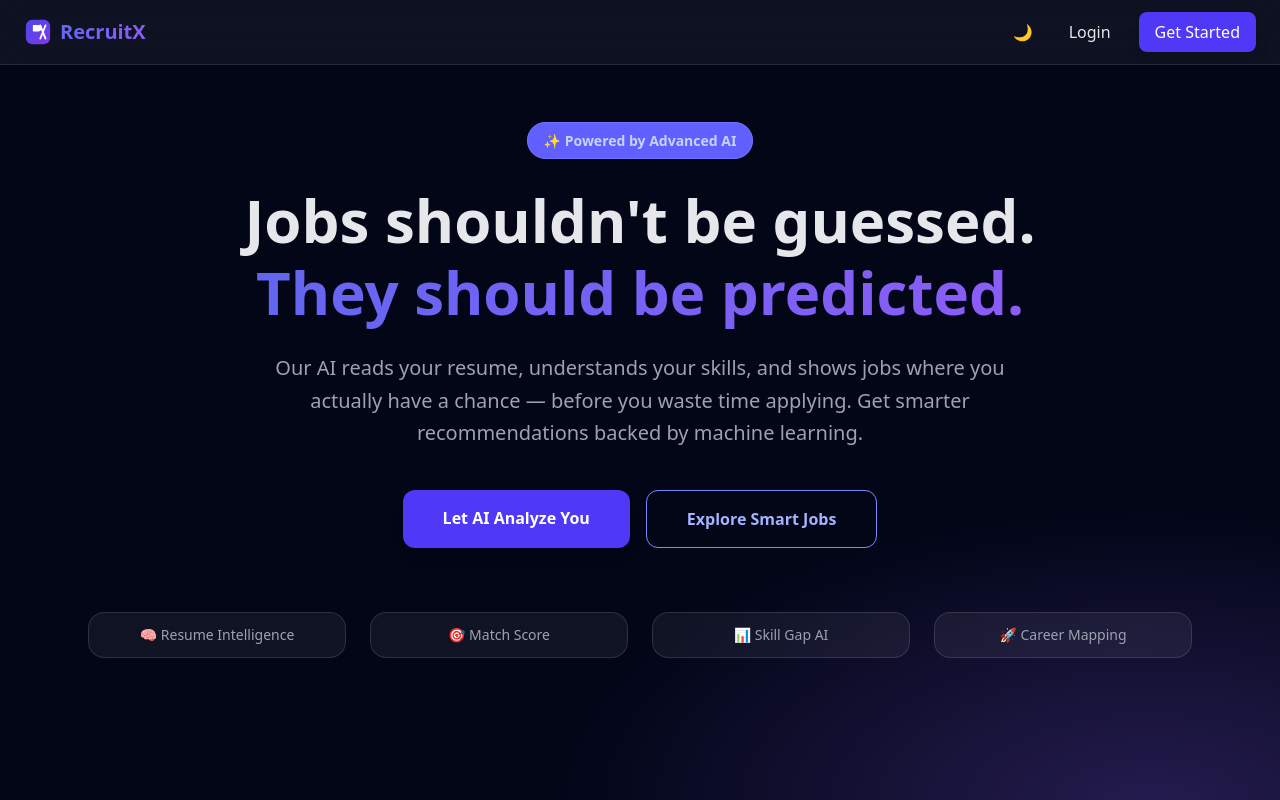
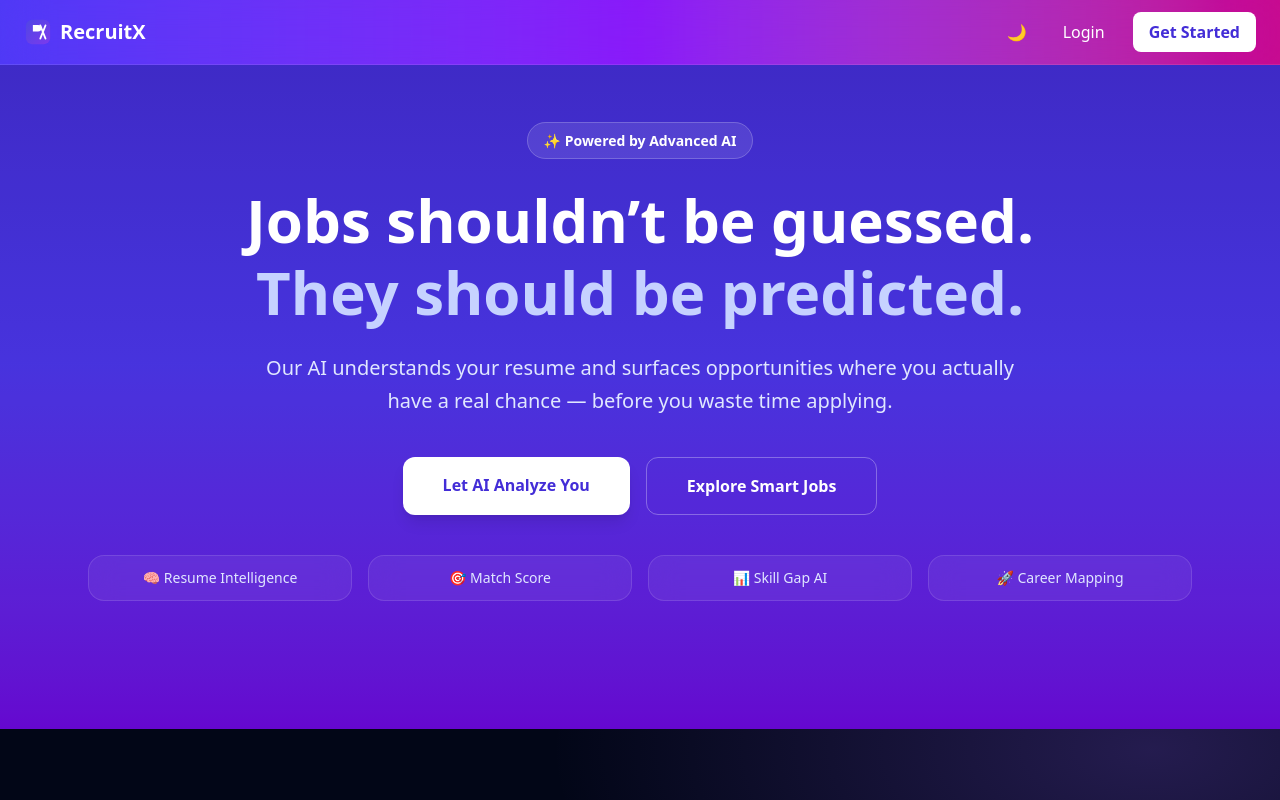
Before and after one commit to gauravbatham-tech/AI-powered-Job-Portal-, a Next.js app: page / in a window 1280 px wide. Shown: the top 800 px of the page. Built offline with nearby package versions, Linux system fonts and the light colour scheme; no server answers.

Commit message:
updated ui

```diff
--- a/src/app/page.js
+++ b/src/app/page.js
@@ -17,46 +17,65 @@ export default function Home() {
     <div className="min-h-screen ai-bg">
 
       {/* ===== HERO SECTION ===== */}
-      <section className="px-4 sm:px-6 py-16 sm:py-24 lg:py-32 text-center max-w-6xl mx-auto relative z-10">
+      <section className="relative overflow-hidden">
+
+        <div className="absolute inset-0 bg-gradient-to-b from-indigo-700 via-indigo-600 to-violet-700"></div>
+
+        <div className="absolute inset-0 bg-black/10"></div>
+
+        <div className="relative z-10 px-4 sm:px-6 py-16 sm:py-24 lg:py-32 text-center max-w-6xl mx-auto">
+
           <div className="mb-6 sm:mb-8 inline-block">
-          <span className="px-3 sm:px-4 py-1 sm:py-2 rounded-full bg-indigo-500 border border-indigo-400/50 text-indigo-200 text-xs sm:text-sm font-semibold">
+            <span className="px-4 py-2 rounded-full
+        bg-white/10 border border-white/20
+        text-white text-xs sm:text-sm font-semibold
+      ">
               ✨ Powered by Advanced AI
             </span>
           </div>
 
-        <h1 className="text-3xl sm:text-4xl lg:text-5xl xl:text-6xl font-extrabold leading-tight mb-4 sm:mb-6">
-          Jobs shouldn't be guessed. <br className="hidden sm:block" />
-          <span className="gradient-text">They should be predicted.</span>
+          <h1 className="text-3xl sm:text-4xl lg:text-5xl xl:text-6xl font-extrabold leading-tight mb-4 sm:mb-6 text-white">
+            Jobs shouldn’t be guessed. <br className="hidden sm:block" />
+            <span className="text-indigo-200">They should be predicted.</span>
           </h1>
 
-        <p className="text-base sm:text-lg lg:text-xl muted max-w-3xl mx-auto mb-6 sm:mb-10 px-2 leading-relaxed">
-          Our AI reads your resume, understands your skills, and shows jobs where you
-          actually have a chance — before you waste time applying. Get smarter recommendations backed by machine learning.
+          <p className="text-base sm:text-lg lg:text-xl text-indigo-100 max-w-3xl mx-auto mb-6 sm:mb-10 leading-relaxed">
+            Our AI understands your resume and surfaces opportunities where you
+            actually have a real chance — before you waste time applying.
           </p>
 
-        <div className="flex flex-col sm:flex-row gap-3 sm:gap-4 justify-center mb-8 sm:mb-12">
+          <div className="flex flex-col sm:flex-row gap-3 sm:gap-4 justify-center mb-10">
             <Link
               href="/register"
-            className="px-6 sm:px-10 py-3 sm:py-4 bg-indigo-600 text-white rounded-xl font-semibold hover:bg-indigo-700 transition text-sm sm:text-base shadow-lg hover:shadow-indigo-500/50"
+              className="px-6 sm:px-10 py-3 sm:py-4
+          bg-white text-indigo-700 rounded-xl font-semibold
+          hover:bg-gray-100 transition shadow-lg
+        "
             >
               Let AI Analyze You
             </Link>
 
             <Link
               href="/jobs"
-            className="px-6 sm:px-10 py-3 sm:py-4 border border-indigo-400 text-indigo-300 rounded-xl font-semibold hover:bg-indigo-600 hover:text-white transition text-sm sm:text-base"
+              className="px-6 sm:px-10 py-3 sm:py-4
+          border border-white/30 text-white rounded-xl font-semibold
+          hover:bg-white hover:text-indigo-700 transition
+        "
             >
               Explore Smart Jobs
             </Link>
           </div>
 
-        <div className="mt-12 sm:mt-16 grid grid-cols-2 lg:grid-cols-4 gap-4 sm:gap-6 text-xs sm:text-sm muted">
+          <div className="mt-10 grid grid-cols-2 lg:grid-cols-4 gap-4 text-sm text-indigo-100">
             <div className="glass p-3 rounded-lg">🧠 Resume Intelligence</div>
             <div className="glass p-3 rounded-lg">🎯 Match Score</div>
             <div className="glass p-3 rounded-lg">📊 Skill Gap AI</div>
             <div className="glass p-3 rounded-lg">🚀 Career Mapping</div>
           </div>
+
+        </div>
       </section>
+
 
       {/* ===== STATS SECTION ===== */}
       <section className="py-12 sm:py-20 lg:py-24 px-4 sm:px-6">
@@ -223,55 +242,6 @@ export default function Home() {
                 <div className="text-4xl mb-3">{useCase.icon}</div>
                 <h3 className="font-bold text-base sm:text-lg mb-2">{useCase.title}</h3>
                 <p className="muted text-xs sm:text-sm leading-relaxed">{useCase.desc}</p>
-              </div>
-            ))}
-          </div>
-        </div>
-      </section>
-
-      {/* ===== TESTIMONIALS SECTION ===== */}
-      <section className="py-12 sm:py-20 lg:py-24 px-4 sm:px-6">
-        <div className="max-w-6xl mx-auto">
-          <h2 className="text-2xl sm:text-3xl lg:text-4xl font-bold text-center mb-12 sm:mb-16">
-            Success Stories
-          </h2>
-
-          <div className="grid sm:grid-cols-2 lg:grid-cols-3 gap-6">
-            {[
-              {
-                name: 'Sarah Chen',
-                role: 'Product Manager',
-                company: 'Tech Company',
-                testimonial: 'The AI match score saved me 50 hours of applications. I landed my dream job in 2 weeks!',
-                avatar: '👩‍💼'
-              },
-              {
-                name: 'Alex Kumar',
-                role: 'Full Stack Developer',
-                company: 'Startup',
-                testimonial: 'Identified my skill gaps perfectly. Got recommendations that helped me upskill and land a senior role.',
-                avatar: '👨‍💻'
-              },
-              {
-                name: 'Emily Rodriguez',
-                role: 'Career Changer',
-                company: 'Finance',
-                testimonial: 'Switching from marketing to tech seemed impossible. AI found perfect transition roles for me.',
-                avatar: '👩‍🔬'
-              },
-            ].map((testimonial, i) => (
-              <div key={i} className="glass p-6 sm:p-8">
-                <div className="flex items-center gap-3 mb-4">
-                  <div className="text-3xl">{testimonial.avatar}</div>
-                  <div>
-                    <h3 className="font-bold text-base">{testimonial.name}</h3>
-                    <p className="text-xs text-gray-400">{testimonial.role} at {testimonial.company}</p>
-                  </div>
-                </div>
-                <p className="muted text-sm italic">"{testimonial.testimonial}"</p>
-                <div className="flex gap-1 mt-4">
-                  {[...Array(5)].map((_, i) => <span key={i} className="text-yellow-400">⭐</span>)}
-                </div>
               </div>
             ))}
           </div>
--- a/src/components/Navbar.js
+++ b/src/components/Navbar.js
@@ -13,25 +13,28 @@ export default function Navbar() {
   const router = useRouter();
 
   const [mounted, setMounted] = useState(false);
-  const [mobileMenuOpen, setMobileMenuOpen] = useState(false);
   const [userMenuOpen, setUserMenuOpen] = useState(false);
   const [themeMenuOpen, setThemeMenuOpen] = useState(false);
 
-  useEffect(() => {
-    setMounted(true);
-  }, []);
+  useEffect(() => setMounted(true), []);
+  if (!mounted) return null;
 
   const handleLogout = () => {
     logout();
     router.push('/');
     setUserMenuOpen(false);
-    setMobileMenuOpen(false);
   };
 
-  if (!mounted) return null;
+  return (
+    <nav className="fixed top-0 left-0 right-0 z-50">
 
-  return (
-    <nav className="fixed top-0 left-0 right-0 z-50 backdrop-blur-xl bg-white/5 border-b border-white/10">
+      {/* Gradient background */}
+      <div className="absolute inset-0 bg-indigo-600"></div>
+      <div className="absolute inset-0 bg-gradient-to-r from-indigo-600 via-purple-600 to-pink-600 opacity-80"></div>
+      <div className="absolute inset-0 backdrop-blur-xl"></div>
+
+      {/* Content */}
+      <div className="relative border-b border-white/10">
         <div className="max-w-7xl mx-auto px-4 sm:px-6 h-16 flex items-center justify-between">
 
           {/* LOGO */}
@@ -43,15 +46,15 @@ export default function Navbar() {
               height={28}
               priority
             />
-          <span className="text-xl font-extrabold gradient-text">
+            <span className="text-xl font-extrabold text-white">
               RecruitX
             </span>
           </Link>
 
           {/* RIGHT */}
-        <div className="flex items-center gap-3">
+          <div className="flex items-center gap-3 text-white">
 
-          {/* THEME */}
+            {/* THEME SWITCH */}
             <div className="relative">
               <button
                 onClick={() => setThemeMenuOpen(!themeMenuOpen)}
@@ -64,36 +67,21 @@ export default function Navbar() {
 
               {themeMenuOpen && (
                 <div className="absolute right-0 mt-2 w-40 glass p-2 rounded-lg">
-                <button
-                  onClick={() => setTheme('light')}
-                  className="block w-full px-3 py-2 text-left hover:bg-white/10 rounded"
-                >
-                  ☀️ Light
-                </button>
-                <button
-                  onClick={() => setTheme('dark')}
-                  className="block w-full px-3 py-2 text-left hover:bg-white/10 rounded"
-                >
-                  🌙 Dark
-                </button>
-                <button
-                  onClick={() => setTheme('system')}
-                  className="block w-full px-3 py-2 text-left hover:bg-white/10 rounded"
-                >
-                  💻 System
-                </button>
+                  <button onClick={() => setTheme('light')} className="block w-full px-3 py-2 text-left hover:bg-white/10 rounded">☀️ Light</button>
+                  <button onClick={() => setTheme('dark')} className="block w-full px-3 py-2 text-left hover:bg-white/10 rounded">🌙 Dark</button>
+                  <button onClick={() => setTheme('system')} className="block w-full px-3 py-2 text-left hover:bg-white/10 rounded">💻 System</button>
                 </div>
               )}
             </div>
 
             {!user && (
               <>
-              <Link href="/login" className="px-4 py-2 rounded-lg hover:bg-white/90 hover:text-gray-900 transition">
+                <Link href="/login" className="px-4 py-2 rounded-lg hover:bg-white/10 transition">
                   Login
                 </Link>
                 <Link
                   href="/register"
-                className="px-4 py-2 rounded-lg bg-indigo-600 text-white hover:bg-indigo-700 transition hover: shadow-lg"
+                  className="px-4 py-2 rounded-lg bg-white text-indigo-700 font-semibold hover:bg-gray-100 transition"
                 >
                   Get Started
                 </Link>
@@ -106,7 +94,7 @@ export default function Navbar() {
                   onClick={() => setUserMenuOpen(!userMenuOpen)}
                   className="flex items-center gap-2 px-3 py-2 rounded-lg hover:bg-white/10"
                 >
-                <div className="w-8 h-8 rounded-full bg-indigo-600 flex items-center justify-center font-bold">
+                  <div className="w-8 h-8 rounded-full bg-white text-indigo-700 flex items-center justify-center font-bold">
                     {user.firstName?.charAt(0).toUpperCase()}
                   </div>
                   <span>{user.firstName}</span>
@@ -114,12 +102,8 @@ export default function Navbar() {
 
                 {userMenuOpen && (
                   <div className="absolute right-0 mt-2 w-48 glass p-2 rounded-lg">
-                  <Link href="/dashboard" className="block px-3 py-2 hover:bg-white/10 rounded">
-                    Dashboard
-                  </Link>
-                  <Link href="/profile" className="block px-3 py-2 hover:bg-white/10 rounded">
-                    Profile
-                  </Link>
+                    <Link href="/dashboard" className="block px-3 py-2 hover:bg-white/10 rounded">Dashboard</Link>
+                    <Link href="/profile" className="block px-3 py-2 hover:bg-white/10 rounded">Profile</Link>
                     <button
                       onClick={handleLogout}
                       className="w-full text-left px-3 py-2 hover:bg-red-500/10 text-red-400 rounded"
@@ -130,6 +114,8 @@ export default function Navbar() {
                 )}
               </div>
             )}
+
+          </div>
         </div>
       </div>
     </nav>
```
Lines whose indentation alone changed are shown as unchanged.
